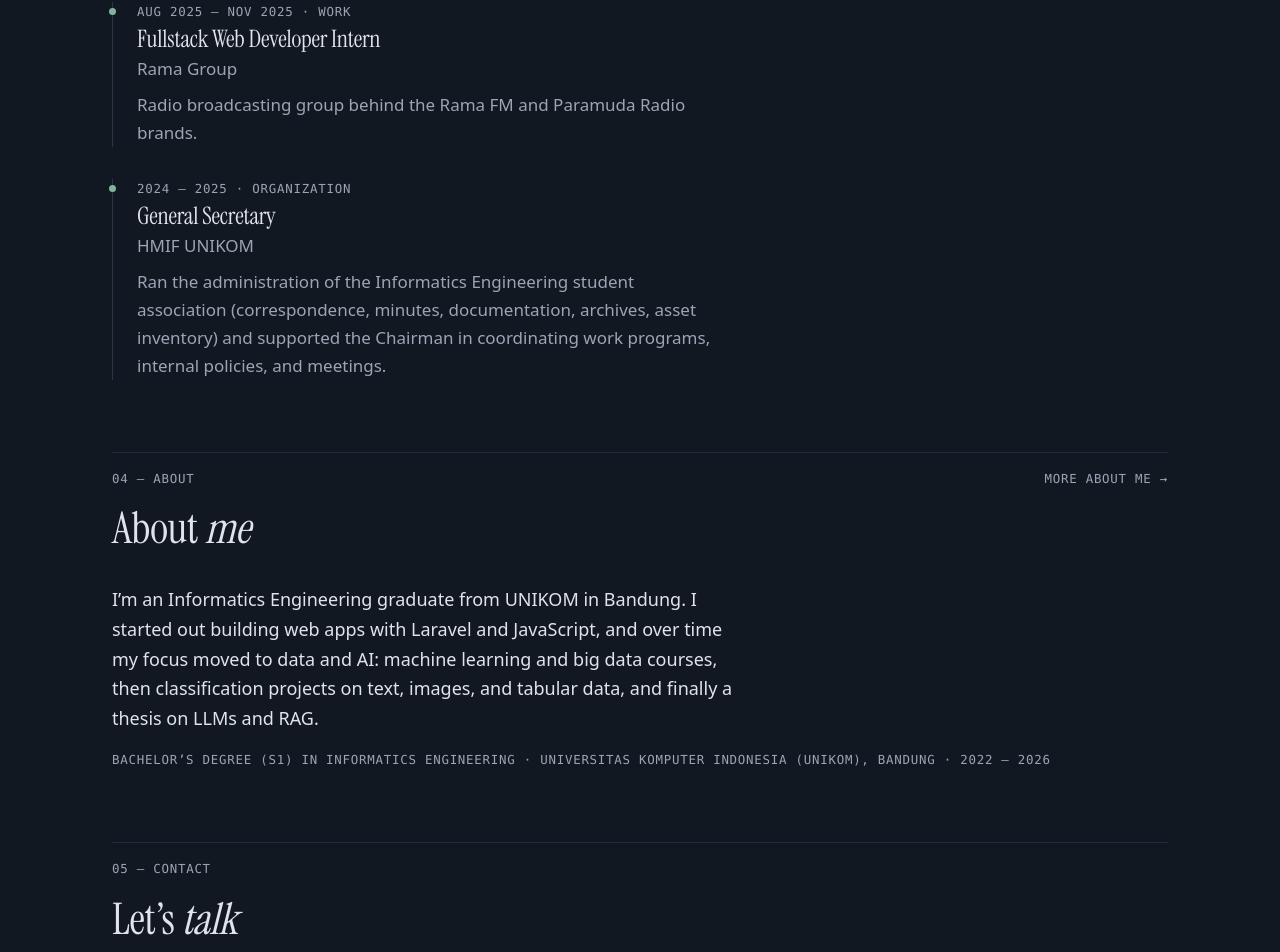
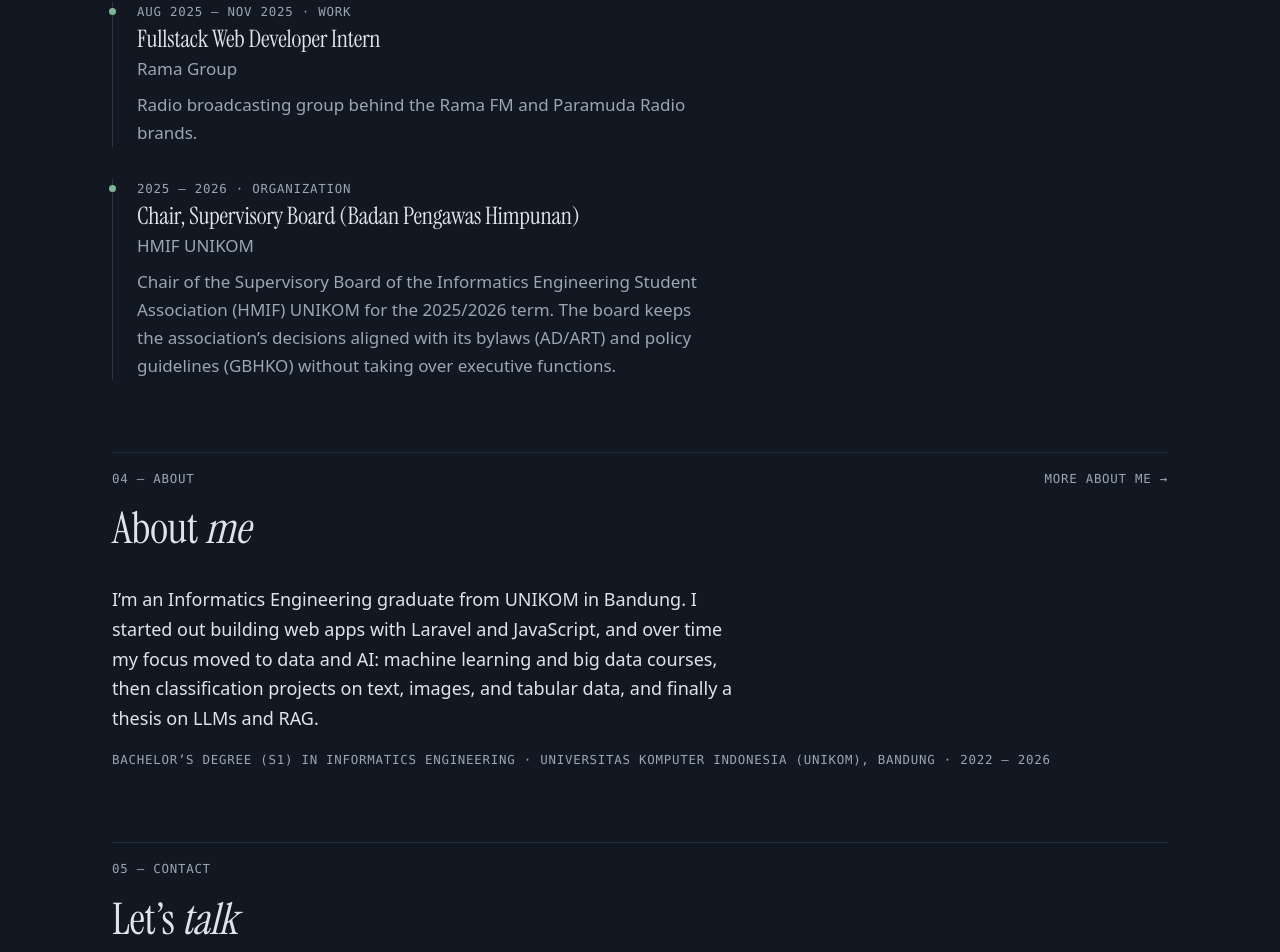
Before and after one commit to MAndrataZ/Andrata-portofolio, a React (Vite) app: page /#/ in a window 1280 px wide. Shown: the part 3062-4014 px from the top of the page. Built offline with nearby package versions, Linux system fonts and the light colour scheme.

Commit message:
Add BPH Experience

```diff
--- a/src/data/experience.js
+++ b/src/data/experience.js
@@ -9,11 +9,11 @@ export const experience = [
     end: '2025-11',
     summary: 'Radio broadcasting group behind the Rama FM and Paramuda Radio brands.',
     highlights: [
-      'Led development of the new Rama FM and Paramuda Radio websites in Laravel, Inertia, and React, covering system architecture, UI/UX improvements, and content management.',
+      'Led a team of 6 interns in building 10+ features and modernizing the UI/UX of the new Rama FM and Paramuda Radio websites with Laravel, Inertia, and React, covering system architecture and content management, and took them to release within the 4-month internship (3 months of development).',
       'Improved the admin panel’s content management and shipped features and sections the company requested that the previous versions did not have.',
-      'Built an analytics panel that shows website visitors and radio listeners over a chosen period, plus the views of every published article.',
-      'Acted as the main technical liaison for stakeholders: coordinated the development team, managed schedules, and translated business requirements into technical solutions.',
-      'Worked with the marketing division to position the websites as a promotion and branding channel, and took part in client meetings.',
+      'Built an analytics panel that provides visitor data that did not exist before (daily visits, hourly activity, top 10 cities and devices, top 5 most-read articles) plus radio listeners over a chosen period, supporting the marketing team’s data-driven promotion decisions.',
+      'Acted as the main technical point of contact for stakeholders across 5+ client meetings: coordinated the development team, managed schedules, and translated business requirements into technical solutions.',
+      'Worked with the marketing division to position the websites as a promotion and branding channel.',
     ],
     shipped: [
       { label: 'Rama FM', url: 'https://ramafm.com/' },
@@ -21,6 +21,25 @@ export const experience = [
     ],
     tech: ['Laravel', 'Inertia', 'React'],
     showOnHome: true,
+  },
+  {
+    id: 'hmif-supervisory-board',
+    type: 'organization',
+    org: 'HMIF UNIKOM',
+    role: 'Chair, Supervisory Board (Badan Pengawas Himpunan)',
+    location: 'Bandung',
+    start: '2025',
+    end: '2026',
+    summary:
+      'Chair of the Supervisory Board of the Informatics Engineering Student Association (HMIF) UNIKOM for the 2025/2026 term. The board keeps the association’s decisions aligned with its bylaws (AD/ART) and policy guidelines (GBHKO) without taking over executive functions.',
+    highlights: [
+      'Led an 11-member supervisory board overseeing the association’s 11 core positions (chairperson, vice chairperson, secretary general, treasurer general, and 7 division heads), ensuring decisions followed the AD/ART and GBHKO through periodic and ad hoc oversight.',
+      'Steered the organization back to its core purpose of developing members’ hard and soft skills and serving general students’ needs, through written recommendations in quarterly evaluations and bimonthly coordination forums.',
+      'Established a written MoU with the Chairperson defining oversight, evaluation, interpellation, and inquiry mechanisms, giving the supervisor-executive relationship clear rules while leaving executive functions uninterrupted.',
+    ],
+    shipped: [],
+    tech: [],
+    showOnHome: false,
   },
   {
     id: 'hmif-secretary',
@@ -33,8 +52,10 @@ export const experience = [
     summary:
       'Ran the administration of the Informatics Engineering student association (correspondence, minutes, documentation, archives, asset inventory) and supported the Chairman in coordinating work programs, internal policies, and meetings.',
     highlights: [
+      'Oversaw administration for 94 members, 7 divisions, and 8 mega events by drafting 88 organization-wide letters and screening 108 event letters, ensuring compliance with administrative standards and a uniform format.',
+      'Improved the internal Organizational Administration Implementation Guidelines with added usage examples for letters, proposals, and Accountability Reports (LPJ), so event secretaries understood procedures about 2x faster.',
       'Scheduled and coordinated Core Meetings and General Meetings, and prepared their materials, announcements, and formal letters.',
-      'Reported progress on each of the Chairman’s instructions and communicated the organization’s status to leadership and all members, representing the Chairman when needed.',
+      'Monitored each division’s progress and kept the Chairman continually updated, ensuring directives reached all 7 divisions and every member and that obstacles were reported quickly; represented the Chairman when needed.',
     ],
     shipped: [],
     tech: [],
```
